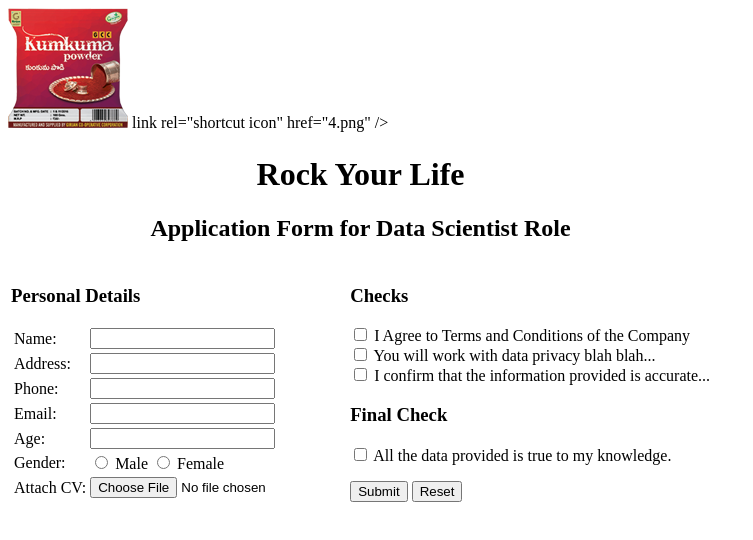
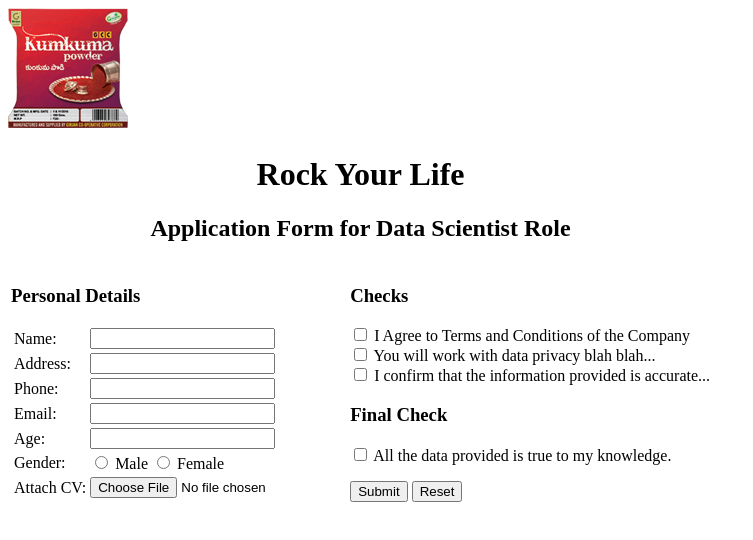
Before and after one commit to saagar25/project2, a plain HTML site: page index.html in a window 1280 px wide. Shown: the whole page, without its empty margins (0-753 px from the left). Drawn offline with Linux system fonts and the light colour scheme.

Commit message:
Update index.html

```diff
--- a/index.html
+++ b/index.html
@@ -5,7 +5,7 @@
     <meta name="viewport" content="width=device-width, initial-scale=1.0">
     <title>Rock Your Life - Application Form</title>
    <img src="4.png" alt="">
-   link rel="shortcut icon" href="4.png" />
+
 </head>
 <body>
 
```
